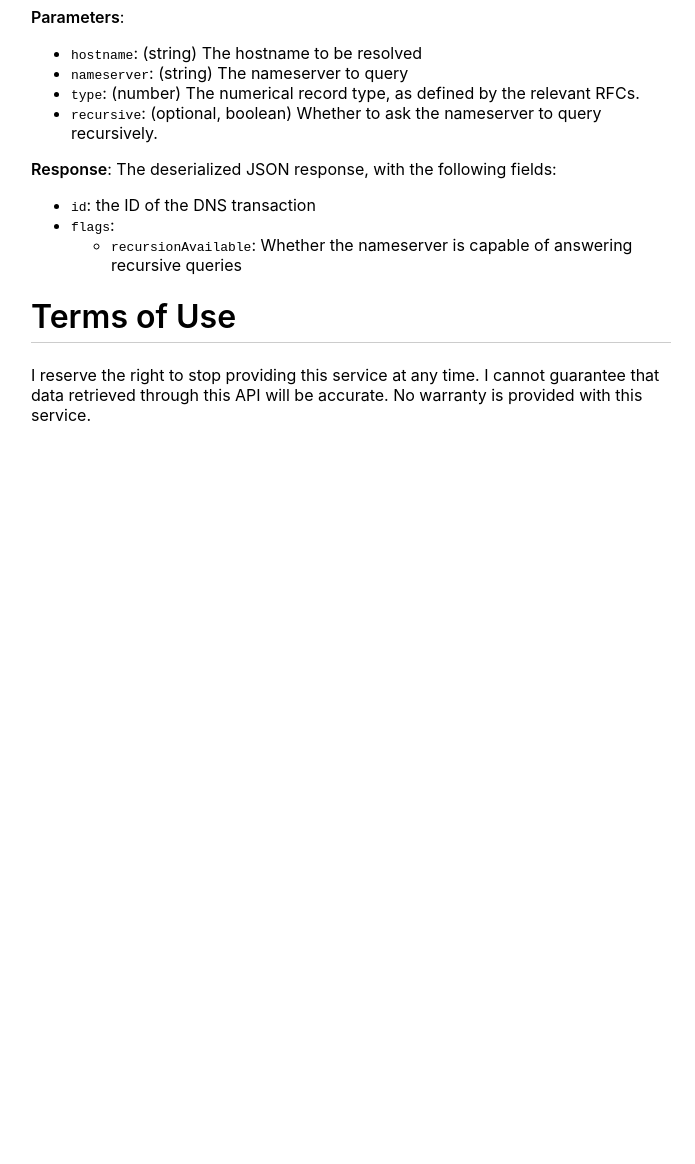
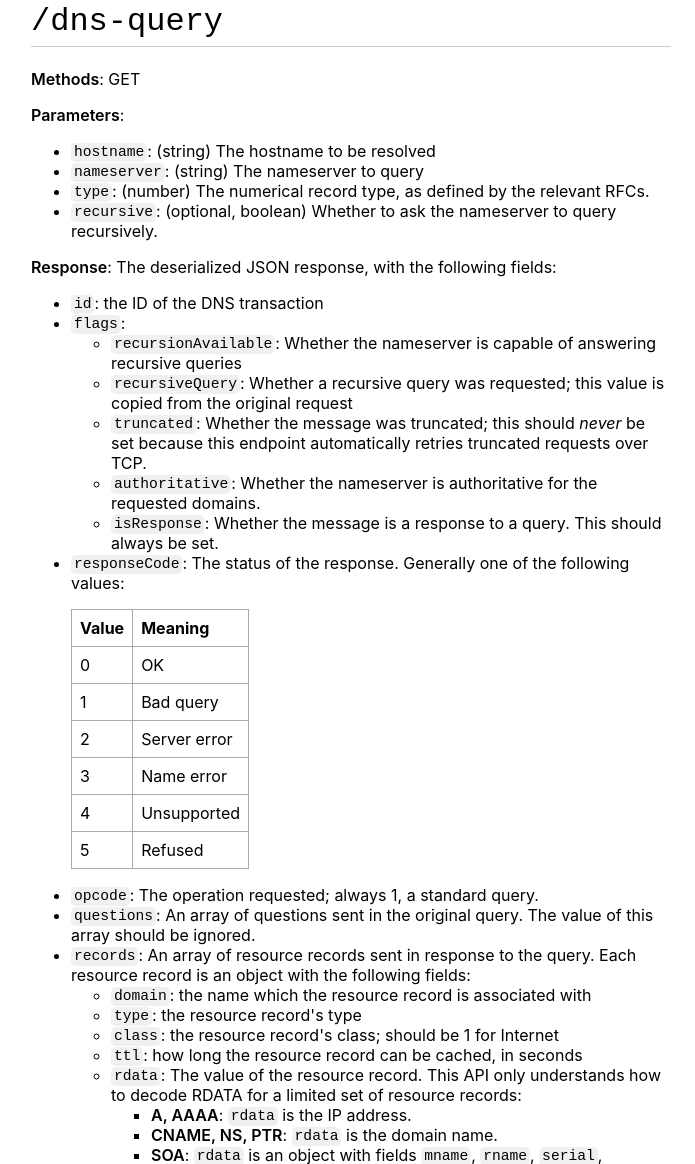
Before and after one commit to adrian154/apis, a website: page static/index.html in a window 1280 px wide. Shown: the part 1636-2800 px from the top of the page, without its empty margins (289-984 px from the left). Before the commit the page ends 2093 px from the top, so only its background shows below. Drawn offline with Linux system fonts and the light colour scheme.

Commit message:
document api

```diff
--- a/static/index.html
+++ b/static/index.html
@@ -11,6 +11,14 @@
                 margin: auto;
                 padding: 1.0em;
                 font-family: -apple-system, BlinkMacSystemFont, "Segoe UI", Roboto, Helvetica, Arial, sans-serif, "Apple Color Emoji", "Segoe UI Emoji", "Segoe UI Symbol";
+                font-size: 12pt;
+            }
+
+            code {
+                font-size: 11pt;
+                background: #f0f0f0;
+                padding: 0.1em 0.2em;
+                border-radius: 5px;
             }
 
             .endpoint {
@@ -25,6 +33,19 @@
 
             h1, b {
                 font-weight: 600;
+            }
+
+            table, td, th {
+                border-collapse: collapse;
+            }
+
+            table {
+                margin: 1.0em 0;
+            }
+
+            td, th {
+                padding: 0.5em;
+                border: 1px solid #aaa;
             }
         </style>
     </head>
@@ -100,10 +121,51 @@
                 <li><code>flags</code>:
                     <ul>
                         <li><code>recursionAvailable</code>: Whether the nameserver is capable of answering recursive queries</li>
+                        <li><code>recursiveQuery</code>: Whether a recursive query was requested; this value is copied from the original request</li>
+                        <li><code>truncated</code>: Whether the message was truncated; this should <i>never</i> be set because this endpoint automatically retries truncated requests over TCP.</li>
+                        <li><code>authoritative</code>: Whether the nameserver is authoritative for the requested domains.</li>
+                        <li><code>isResponse</code>: Whether the message is a response to a query. This should always be set.</li>
+                    </ul>
+                </li>
+                <li><code>responseCode</code>: The status of the response. Generally one of the following values:
+                    <table>
+                        <tr>
+                            <th>Value</th>
+                            <th>Meaning</th>
+                        </tr>
+                        <tr><td>0</td><td>OK</td></tr>
+                        <tr><td>1</td><td>Bad query</td></tr>
+                        <tr><td>2</td><td>Server error</td></tr>
+                        <tr><td>3</td><td>Name error</td></tr>
+                        <tr><td>4</td><td>Unsupported</td></tr>
+                        <tr><td>5</td><td>Refused</td></tr>
+                    </table>
+                </li>
+                <li><code>opcode</code>: The operation requested; always 1, a standard query.</li>
+                <li><code>questions</code>: An array of questions sent in the original query. The value of this array should be ignored.</li>
+                <li><code>records</code>: An array of resource records sent in response to the query. Each resource record is an object with the following fields:
+                    <ul>
+                        <li><code>domain</code>: the name which the resource record is associated with</li>
+                        <li><code>type</code>: the resource record's type</li>
+                        <li><code>class</code>: the resource record's class; should be 1 for Internet</li>
+                        <li><code>ttl</code>: how long the resource record can be cached, in seconds</li>
+                        <li><code>rdata</code>: The value of the resource record. This API only understands how to decode RDATA for a limited set of resource records:
+                            <ul>
+                                <li><b>A, AAAA</b>: <code>rdata</code> is the IP address.</li>
+                                <li><b>CNAME, NS, PTR</b>: <code>rdata</code> is the domain name.</li>
+                                <li><b>SOA</b>: <code>rdata</code> is an object with fields <code>mname</code>, <code>rname</code>, <code>serial</code>, <code>refresh</code>, <code>retry</code>, <code>expire</code>, and <code>minimum</code>. See RFC 1035 for info on how to interpret each field.</li>
+                                <li><b>MX</b>: <code>rdata</code> is an object with fields <code>preference</code> and <code>exchange</code>.</li>
+                                <li><b>TXT</b>: <code>rdata</code> is the value of the TXT record. If multiple strings are present, they will be concatenated.</li>
+                                <li><b>CAA</b>: <code>rdata</code> is an object with fields <code>flags</code>, <code>tag</code>, and <code>value</code>.</li>
+                                <li><b>SRV</b>: <code>rdata</code> is an object with fields <code>priority</code>, <code>weight</code>, <code>port</code>, and <code>target</code>.</li>
+                            </ul>
+                            Unsupported resource records will be returned as a Buffer as encoded with <a href="https://nodejs.org/api/buffer.html#buftojson">Buffer#toJSON</a>.
+                        </li>
                     </ul>
                 </li>
             </ul>
         </p>
+        <p>The values in the response are not guaranteed to be sane or correct. This API merely makes a best-effort attempt to correctly deserialize the response sent by the server. Truncated responses will automatically be retried over TCP. If the request could not be completed, a 400 status code is returned. The response value will be a JSON object with a field named <code>error</code> containing a human-readable error.</p>
 
         <!--
         <h1 class="endpoint"></h1>
@@ -113,7 +175,7 @@
         -->
 
         <h1>Terms of Use</h1>
-        <p>I reserve the right to stop providing this service at any time. I cannot guarantee that data retrieved through this API will be accurate. No warranty is provided with this service.</p>
+        <p>I reserve the right to stop providing this service at any time. I cannot guarantee that data retrieved through this API will be accurate. No warranty is provided with this service. By using this service you agree that I shall not be held responsible for any damages or liabilities related to use of this service.</p>
 
     </body>
 </html>
```
